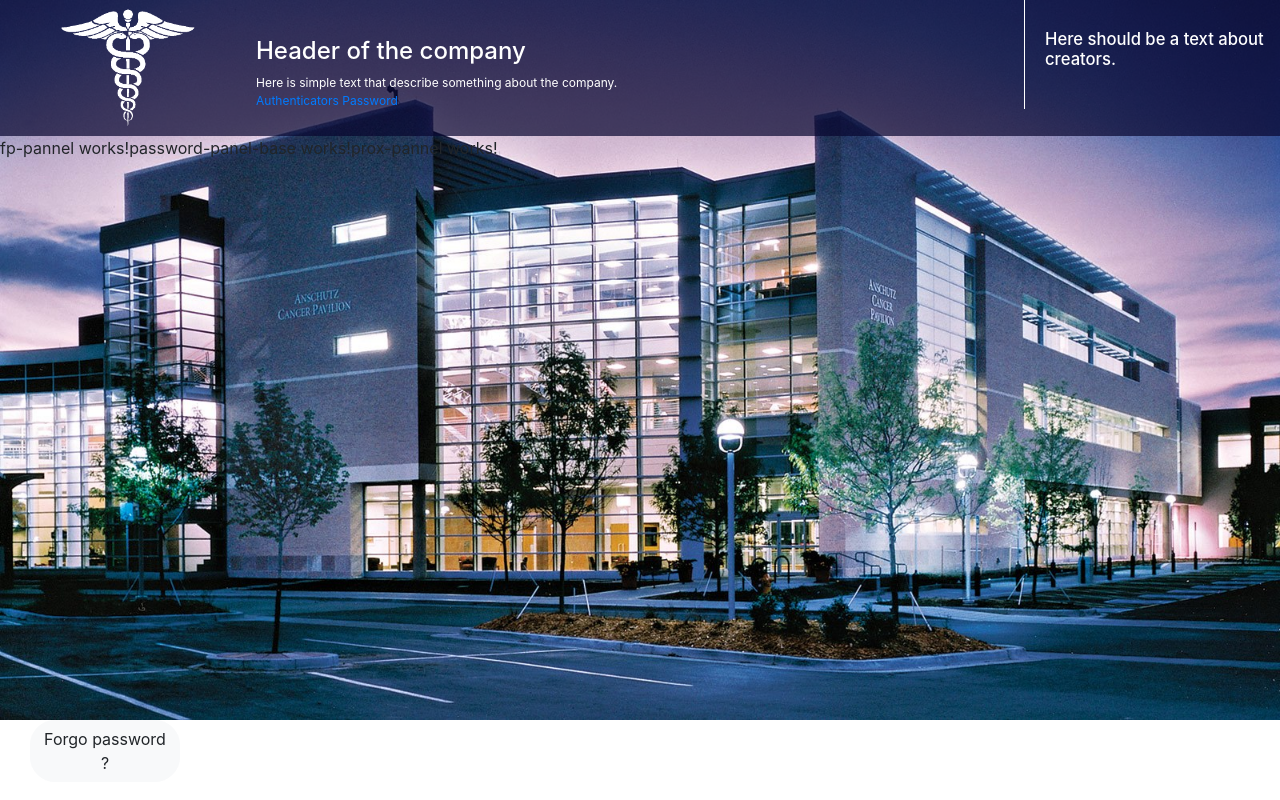
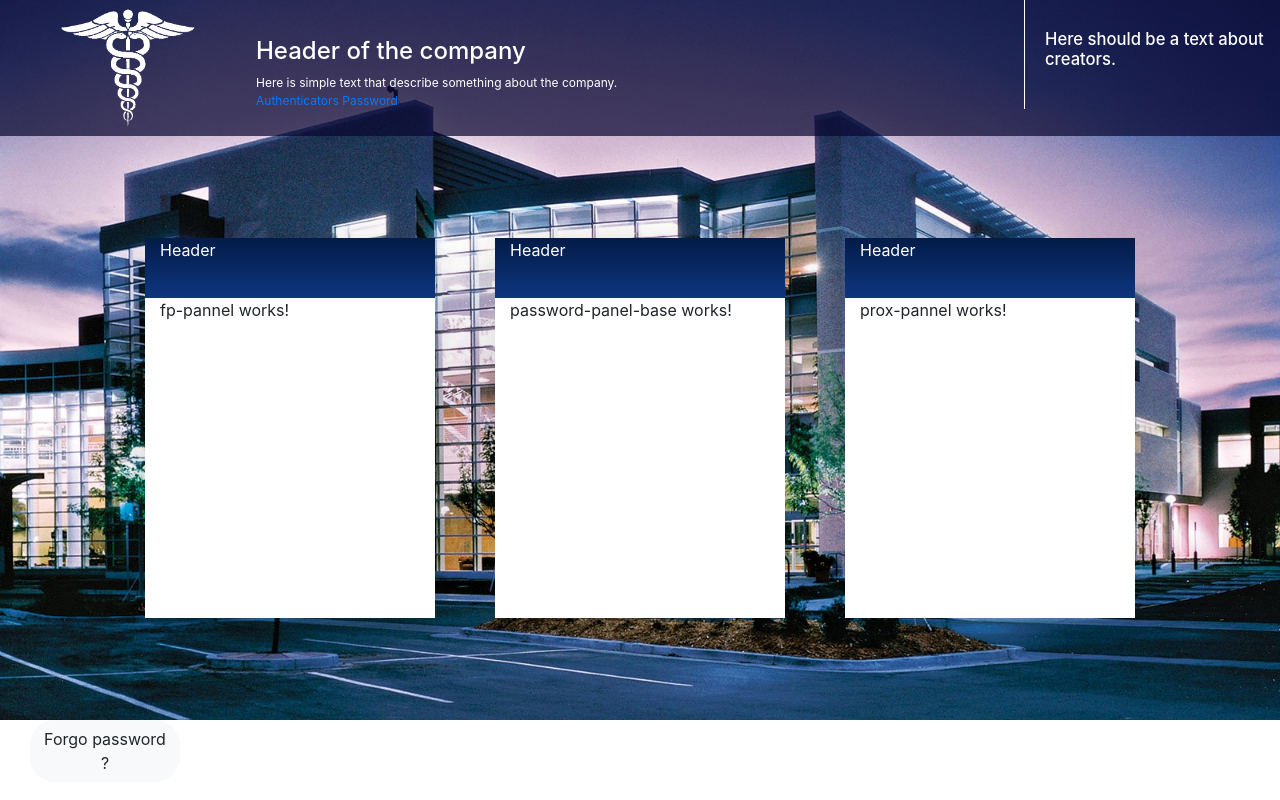
Before and after one commit to yyavor/AngProj, an Angular app: page / in a window 1280 px wide. Built offline with nearby package versions, Linux system fonts and the light colour scheme.

Commit message:
Add basic UI for panels

```diff
--- a/src/app/app.component.html
+++ b/src/app/app.component.html
@@ -18,7 +18,7 @@
         </span>
     </div>
 </div>
-<div id="panels-container" class="h-73">
+<div id="panels-container" class="h-73 d-flex align-items-center justify-content-center">
     <router-outlet></router-outlet>
 </div>
 <div id="footer" class="h-10" style="padding-left: 30px">
--- a/src/app/auth-panel/auth-panel.component.html
+++ b/src/app/auth-panel/auth-panel.component.html
@@ -1 +1,11 @@
-<ng-container *ngComponentOutlet="real_pannel"></ng-container>
+<div class="shadow-lg container-fluid">
+        <div class="row">
+                <div class="col header-holder text-white"><span>Header {{real_pannel.header}}</span></div>
+                <div class="w-100"></div>
+                <div class="col content-holder">
+                    <div class="inline-block h-100">
+                        <ng-container *ngComponentOutlet="real_pannel"></ng-container>
+                    </div>
+                </div>
+        </div>
+</div>
--- a/src/app/auth-panel/auth-panel.component.scss
+++ b/src/app/auth-panel/auth-panel.component.scss
@@ -0,0 +1,9 @@
+.header-holder {
+    height: 60px;
+    background: linear-gradient(#031B48, #0E367F);
+}
+
+.content-holder {
+    background-color: white;
+    height: 320px;
+}
--- a/src/app/authenticator-selection-panel/authenticator-selection-panel.component.html
+++ b/src/app/authenticator-selection-panel/authenticator-selection-panel.component.html
@@ -1,3 +1 @@
-<div class="w-100 h-80">
-    <app-auth-panel *ngFor="let pannel of pannels" [real_pannel]="pannel" class="d-inline-flex"></app-auth-panel>
-</div>
+<app-auth-panel *ngFor="let pannel of pannels" [real_pannel]="pannel" class="d-inline-flex justify-content-center" style="height: 380px; width: 350px; padding-left: 30px; padding-right: 30px"></app-auth-panel>
--- a/src/app/password/password-panel-base/password-panel-base.component.ts
+++ b/src/app/password/password-panel-base/password-panel-base.component.ts
@@ -6,6 +6,7 @@ import { Component, OnInit } from '@angular/core';
   styleUrls: ['./password-panel-base.component.scss'],
 })
 export class PasswordPanelBaseComponent implements OnInit {
+  header: string = "Enter Your Password"
 
   constructor() { }
 
--- a/src/index.html
+++ b/src/index.html
@@ -9,6 +9,6 @@
   <link rel="icon" type="image/x-icon" href="favicon.ico">
 </head>
 <body>
-  <app-root></app-root>
+  <app-root class="bg-overlay"></app-root>
 </body>
 </html>
```
